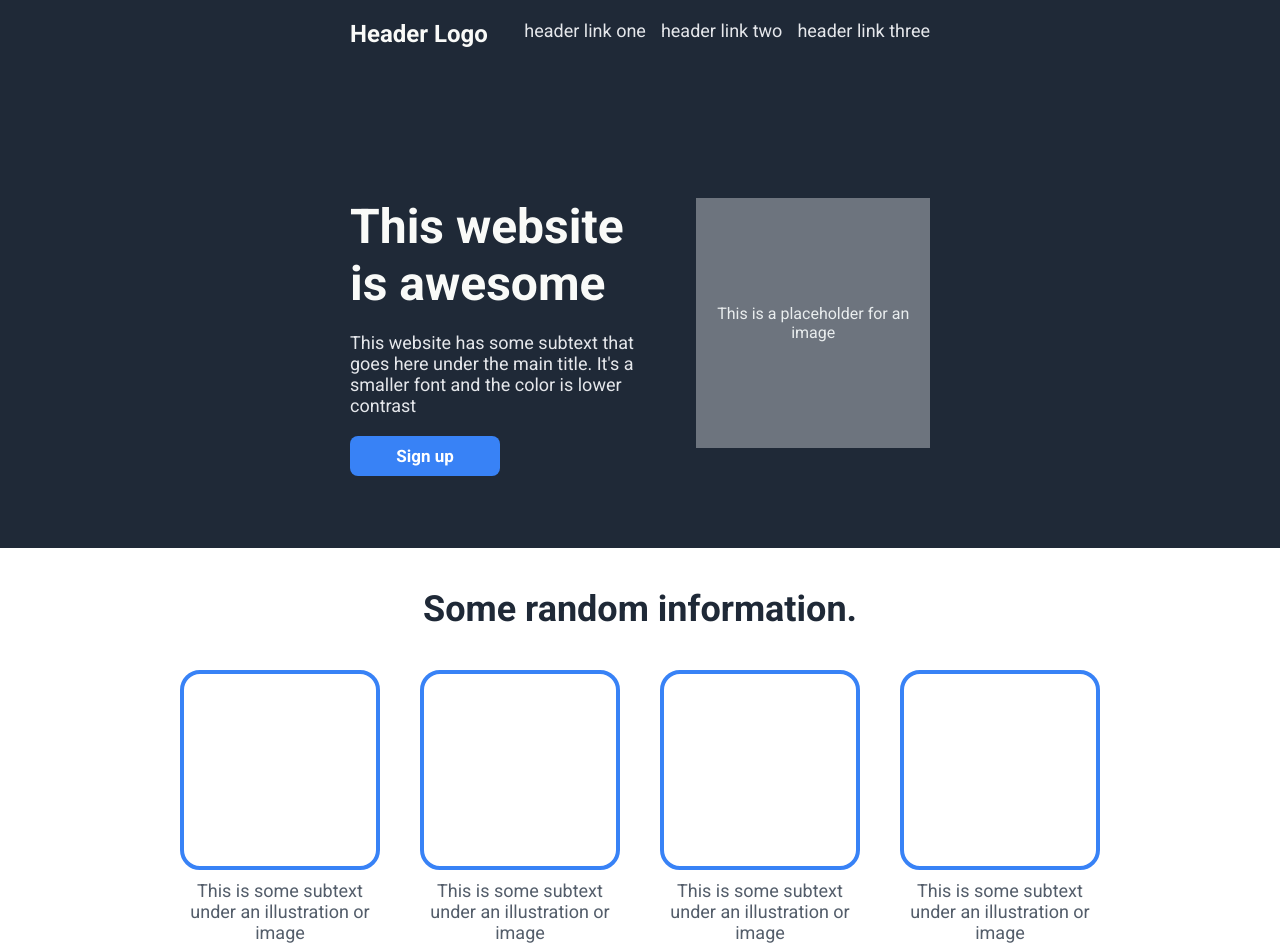
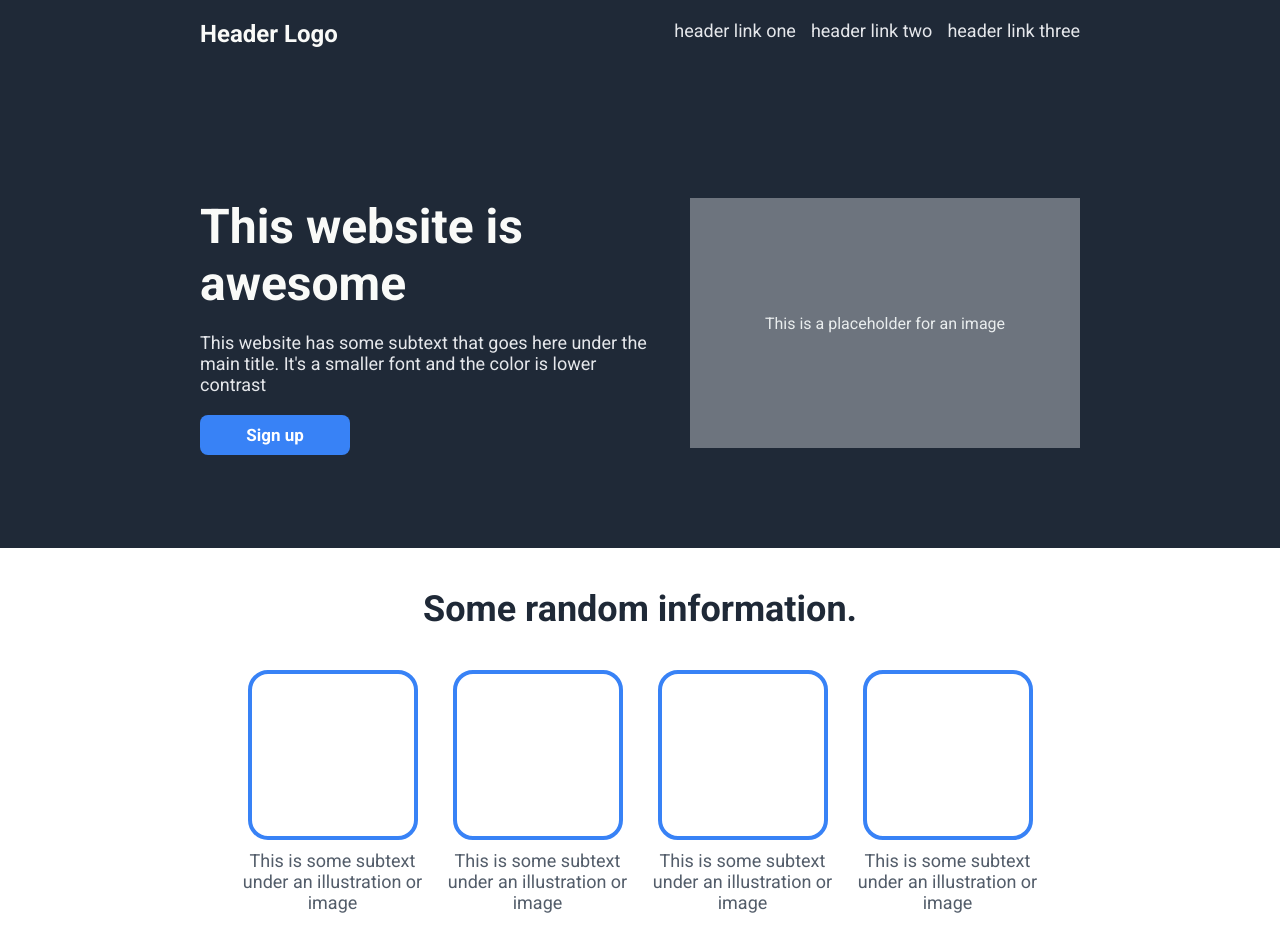
Before and after one commit to CorruptDino/Landing-Page-TOD, a plain HTML site: page index.html in a window 1280 px wide. Shown: the top 952 px of the page. Drawn offline with Linux system fonts and the light colour scheme.

Commit message:
Add final touches

```diff
--- a/style.css
+++ b/style.css
@@ -16,7 +16,7 @@ body {
 }
 
 .logo{
-    margin-left: 350px;
+    margin-left: 200px;
     font-size: 24px;
     font-size: 24px;
     color: #f9faf8;
@@ -31,7 +31,7 @@ body {
     padding-inline-start: 0;
     margin: 0;
     margin-left: auto;
-    padding-right: 350px;
+    padding-right: 200px;
     font-size: 18px;
     color: #E5E7EB;
     margin-top: 20px;
@@ -39,9 +39,9 @@ body {
 
 .Hero{
     display: flex;
-    margin-left: 350px;
+    margin-left: 200px;
     margin-top: 150px;
-    margin-right: 350px;
+    margin-right: 200px;
     justify-content: center;
 }
 
@@ -49,6 +49,7 @@ body {
     display: flex;
     flex-direction: column;
     margin-right: 40px;
+    max-width: 450px;
 }
 
 #bigger{
@@ -109,8 +110,8 @@ body {
 }
 
 .box {
-    width: 200px;
-    height: 200px;
+    width: 170px;
+    height: 170px;
     border-radius: 20px;
     border-width: 4px;
     border-color: #3882f6;
@@ -123,7 +124,7 @@ body {
     align-content: center;
     justify-content: center;
     margin-top: 40px;
-    gap: 40px;
+    gap: 5px;
 
 }
 
```
